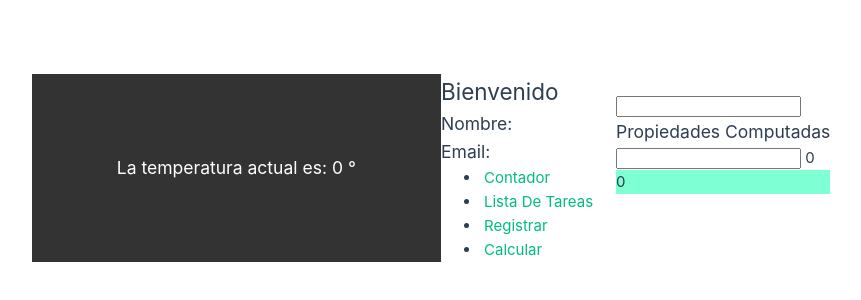
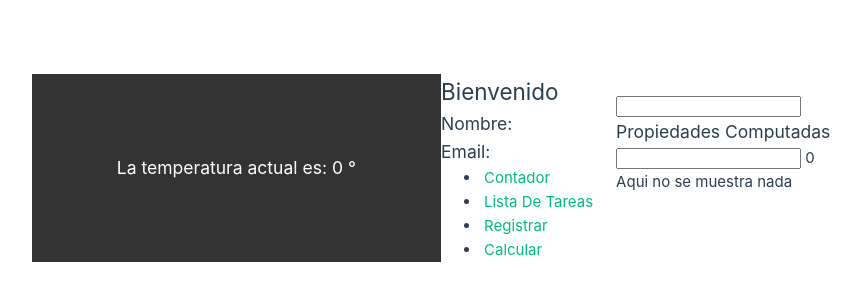
Before and after one commit to Demian-20/proyecto-vue, a Vue app: page /calcular in a window 1280 px wide. Shown: the part 232-532 px from the top of the page, without its empty margins (199-1060 px from the left). Built offline with nearby package versions, Linux system fonts and the light colour scheme; no server answers; the HTML template or start-up script is replaced by a standard one.

Commit message:
la practica ha sido terminada

```diff
--- a/src/modules/calcular/views/CalcularView.vue
+++ b/src/modules/calcular/views/CalcularView.vue
@@ -2,7 +2,9 @@
     <h3>Propiedades Computadas</h3>
     <input type="text" v-model="valor">
     {{ valorCalculado}}
-    <ResultadoSection :resultado="valorCalculado"></ResultadoSection>
+    <ResultadoSection v-if="mostrarElemento" :resultado="valorCalculado"></ResultadoSection>
+    <div v-else-if="isNaN(valor)">Debe de ser un numero para calcular</div>
+    <div v-else>Aqui no se muestra nada</div>
 </template>
 <script setup>
 import { ref, computed} from 'vue';
@@ -10,6 +12,10 @@
 const valor = ref('');
 const valorCalculado = computed(()=>{
     return valor.value * 3
+});
+
+const mostrarElemento = computed(()=>{
+    return valor.value > 10;
 })
 </script>
 <style scoped></style>
```
